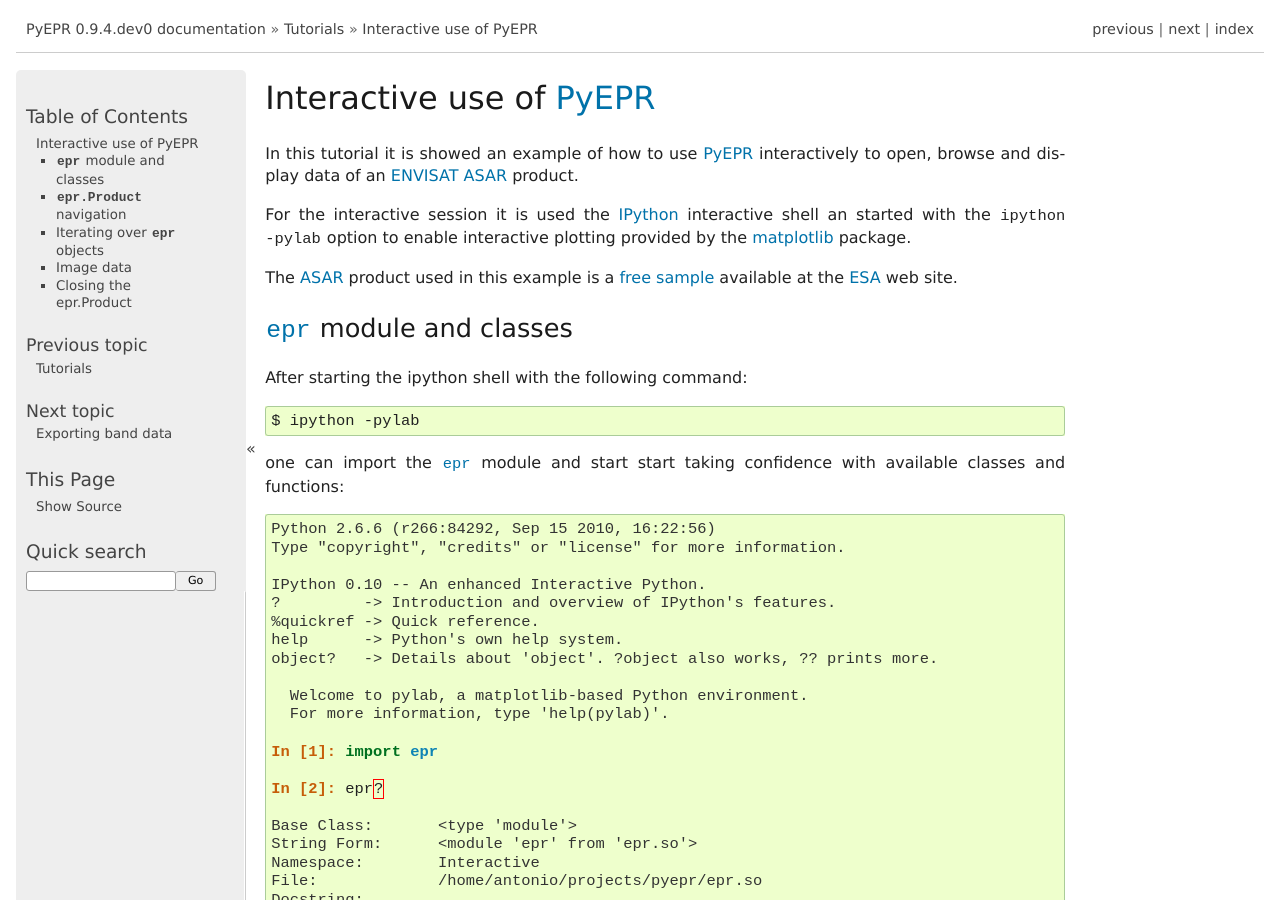
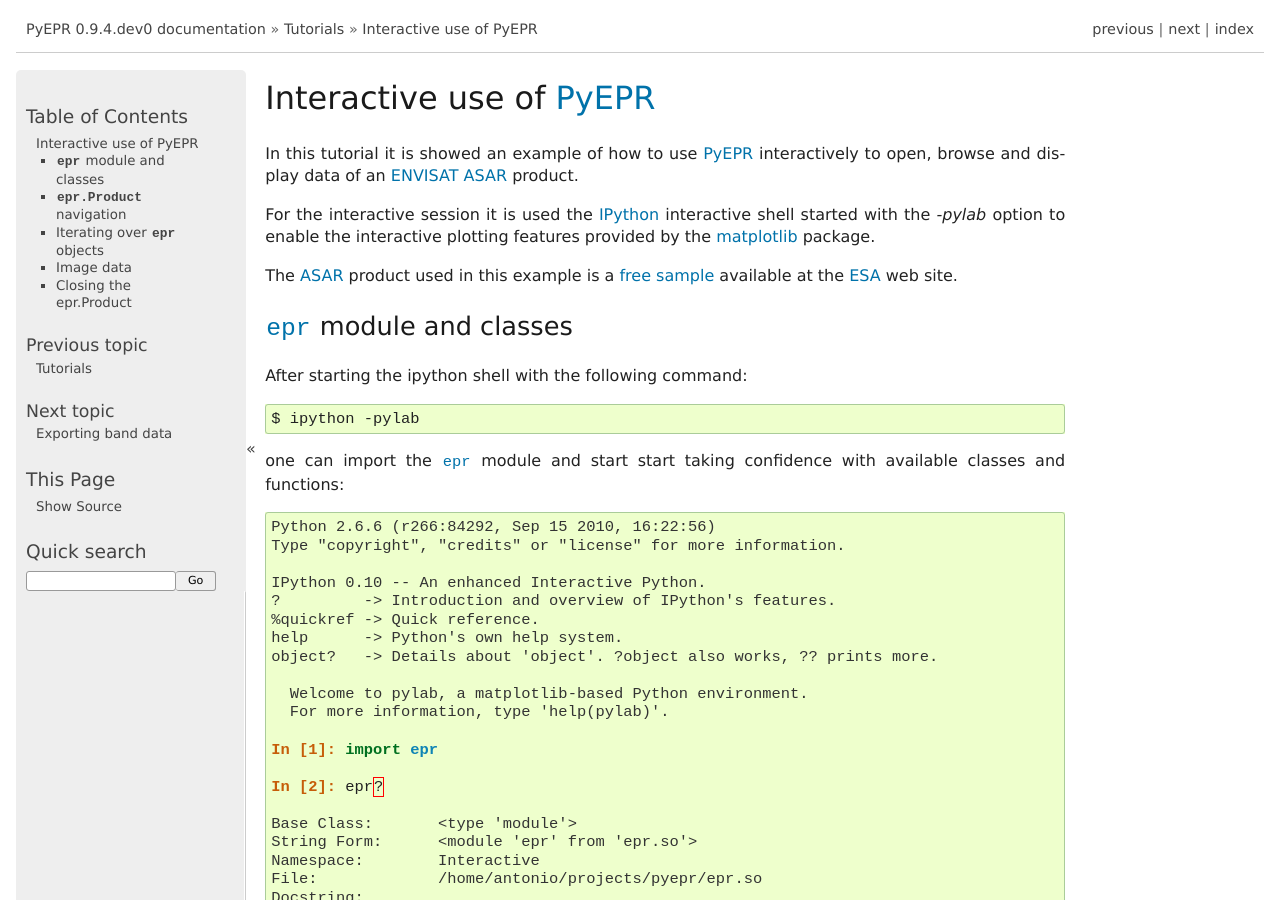
Before and after one commit to avalentino/pyepr, a Sphinx documentation site: the page built from doc/interactive_use.txt, in a window 1280 px wide and 900 px high. Built offline with Sphinx 7.4.7, drawn with Linux system fonts in a browser that asks for light colours; formulas are drawn with MathJax 3.

```diff
--- a/doc/NEWS.txt
+++ b/doc/NEWS.txt
@@ -211,7 +211,7 @@ PyEPR 0.7 (04/08/2013)
   This features also makes it easier to install PyEPR using pip_.
 
   The user can still guild PyEPR against a system version of the ERP-API
-  library simply using the :option:`--epr-api-src` option of the
+  library simply using the `--epr-api-src` option of the
   :file:`setup.py` script with "None"" as value.
 
   The ERP C API included in the source tar-ball is version *2.3dev-pyepr062*,
@@ -230,7 +230,7 @@ PyEPR 0.6.1 (26/04/2012)
 ------------------------
 
 * fix compatibility with cython_ 0.16
-* added a new option to the setup script (:option:`--epr-api-src`) to build
+* added a new option to the setup script (`--epr-api-src`) to build
   PyEPR using the EPR-API C sources
 
 
--- a/doc/conf.py
+++ b/doc/conf.py
@@ -35,7 +35,8 @@ extensions = [
     'sphinx.ext.intersphinx',
     'sphinx.ext.todo',
     #'sphinx.ext.coverage',
-    'sphinx.ext.pngmath',
+    ##'sphinx.ext.pngmath',  # deprecated
+    'sphinx.ext.imgmath',
     #'sphinx.ext.jsmath',
     #'sphinx.ext.mathjax',
     #'sphinx.ext.graphviz',
--- a/doc/interactive_use.txt
+++ b/doc/interactive_use.txt
@@ -10,9 +10,9 @@ Interactive use of PyEPR_
 In this tutorial it is showed an example of how to use PyEPR_ interactively
 to open, browse and display data of an ENVISAT_ ASAR_ product.
 
-For the interactive session it is used the IPython_ interactive shell an
-started with the :option:`ipython -pylab` option to enable interactive
-plotting provided by the matplotlib_ package.
+For the interactive session it is used the IPython_ interactive shell started
+with the `-pylab` option to enable the interactive plotting features provided
+by the matplotlib_ package.
 
 The ASAR_ product used in this example is a `free sample`_ available at the
 ESA_ web site.
--- a/doc/usermanual.txt
+++ b/doc/usermanual.txt
@@ -162,7 +162,7 @@ In this case it is assumed that the `EPR API`_ C library is properly
 installed in the system (see the Requirements_ section).
 
 It is possible to control which `EPR API`_ C sources to use by means of the
-:option:`--epr-api-src` option of the :file:`setup.py` script::
+`--epr-api-src` option of the :file:`setup.py` script::
 
     $ python setup.py install --epr-api-src=../epr-api/src
 
```
